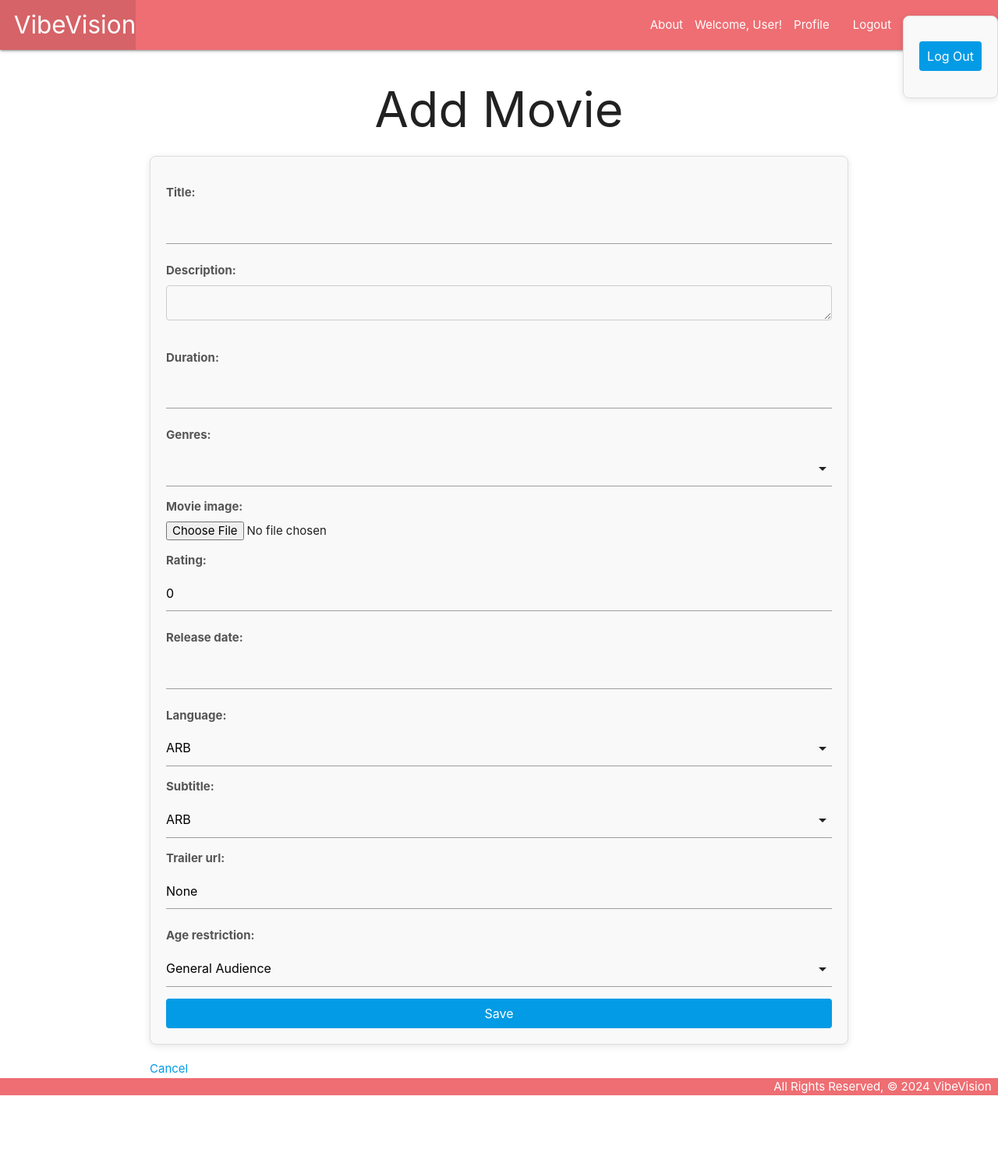
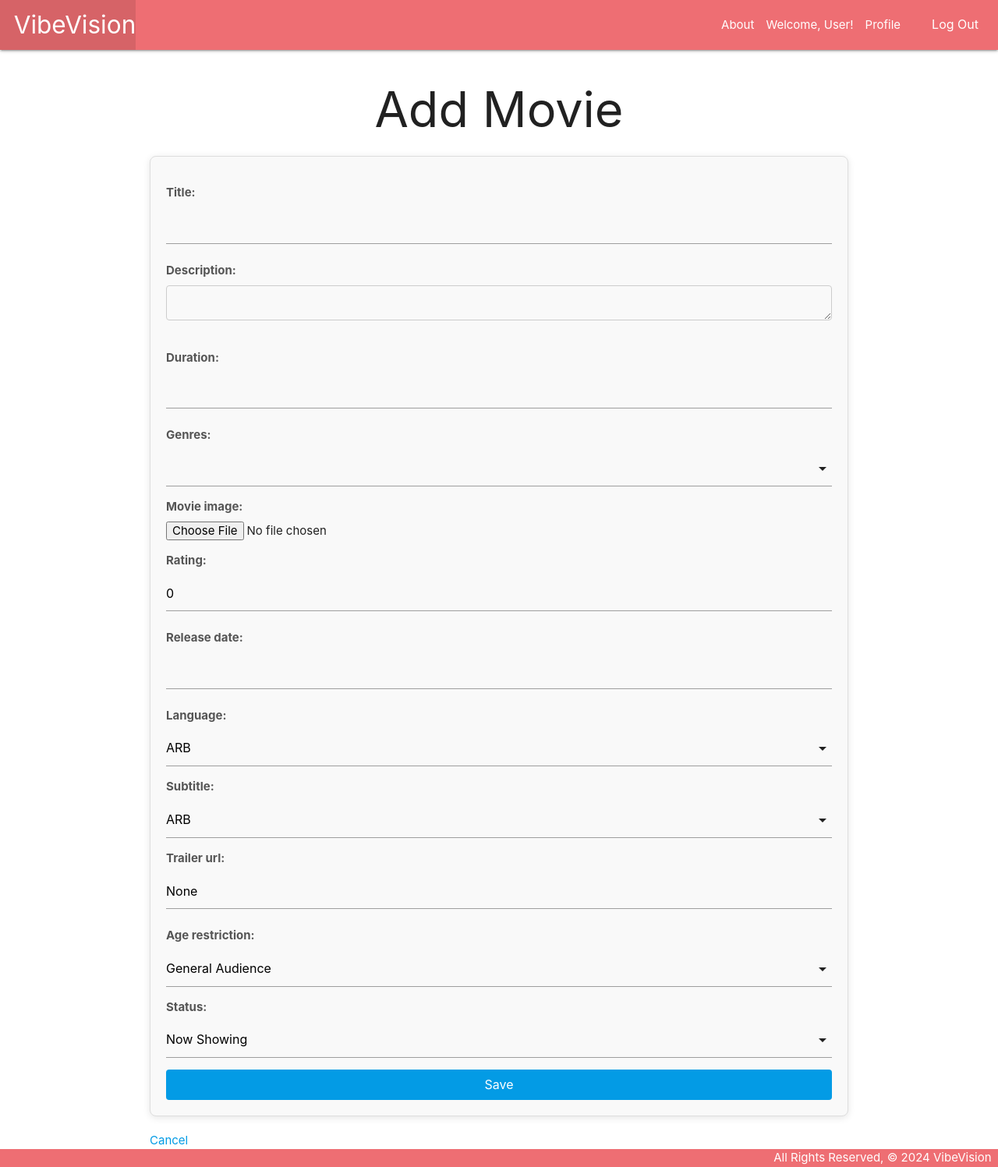
Before and after one commit to Mujtaba18/VibeVision, a Django app: page /movies/create/ in a window 1280 px wide. Shown: the whole page at 78% size. Before the commit the page ends 1405 px from the top, so only its background shows below. Run offline with Django 5.2, Linux system fonts and the light colour scheme; the visitor is signed in with stand-in values (Sample User, id 1); data that the repository does not hold is empty.

Commit message:
Modified Movie Create Model

```diff
--- a/vibevision/main_app/models.py
+++ b/vibevision/main_app/models.py
@@ -16,6 +16,11 @@ LANGUAGES = (
     ('Arabic','ARB'),
     ( 'English','ENG',),
     ( 'Hindi', 'HIN')
+)
+
+MOVIE_STATUS = (
+    ('Now Showing','Now Showing'),
+    ( 'Coming Soon','Coming Soon',),
 )
 
 
@@ -73,6 +78,7 @@ class Movie(models.Model):
     rating = models.DecimalField(decimal_places=1, default=0, max_digits=3)
     age_restriction = models.CharField(max_length=150, default=AGE_RE[0][0], choices=AGE_RE)
     genres = models.ManyToManyField(Genre, blank=True)
+    status = models.CharField(max_length=50, choices=MOVIE_STATUS , default=MOVIE_STATUS[0][1])
 
     def __str__(self):
         return self.title
--- a/vibevision/main_app/static/css/style.css
+++ b/vibevision/main_app/static/css/style.css
@@ -139,6 +139,18 @@ button[type="submit"]:hover {
   margin-bottom: 15px;
 }
 
+.nostyle {
+  all: unset;
+}
+
+.logout-link {
+  text-decoration: none;
+  cursor: pointer;
+  background-color: transparent !important;
+  border: none;
+  text-align: left;
+}
+
 /* Responsive Design */
 @media (max-width: 600px) {
   .form-container {
--- a/vibevision/main_app/templates/base.html
+++ b/vibevision/main_app/templates/base.html
@@ -35,12 +35,13 @@
           {% endif %}
           <li><a href="{% url 'profile' %}">Profile</a></li>
           <li>
-          <li><a href="{% url 'logout' %}">Logout</a></li>
           <li>
-            <form action="{% url 'logout' %}" method="post">
-              {% csrf_token %}
-              <button type="submit"> Log Out</button>
-            </form>
+            <a>
+              <form class="nostyle" action="{% url 'logout' %}" method="post">
+                {% csrf_token %}
+                <button class="logout-link" type="submit">Log Out</button>
+              </form>
+            </a>
           </li>
           {% else %}
           <li><a href="{% url 'signup' %}">Sign up</a></li>
--- a/vibevision/main_app/templates/movies/movie_form.html
+++ b/vibevision/main_app/templates/movies/movie_form.html
@@ -12,6 +12,7 @@
   let subtitle = document.getElementById("id_subtitle")
   let language = document.getElementById("id_language")
   let genres = document.getElementById("id_genres")
+  let status = document.getElementById("id_status")
 
   M.Datepicker.init(dateEl, {
     format: "yyyy-mm-dd",
@@ -22,6 +23,7 @@
   M.FormSelect.init(subtitle)
   M.FormSelect.init(language)
   M.FormSelect.init(genres);
+  M.FormSelect.init(status);
 </script>
 
 {% endblock %}
--- a/vibevision/main_app/templates/movies/movie_list.html
+++ b/vibevision/main_app/templates/movies/movie_list.html
@@ -14,6 +14,7 @@
       <th>Trailer URL</th>
       <th>Rating</th>
       <th>Age Restriction</th>
+      <th>Status</th>
       <th>Actions</th>
       <th colspan="2"><a href="{% url 'movie_create' %}" style="color: white; background-color: #039be5; padding: 10px; border-radius: 10px; text-align: center; display: flex;">  <i class="material-icons">add   </i>
        </a>
@@ -52,6 +53,7 @@
 
       <td>{{ movie.rating }}</td>
       <td>{{ movie.age_restriction }}</td>
+      <td>{{ movie.status }}</td>
       <td colspan="2">
         <a href="{% url 'movie_update' movie.id %}" class="btn blue">Edit</a>
         <a href="{% url 'movie_delete' movie.id %}" class="btn red">Delete</a>
--- a/vibevision/main_app/views.py
+++ b/vibevision/main_app/views.py
@@ -68,7 +68,7 @@ def profile_update(request):
 ## ----------------------------------- Movie
 
 # Movie create view
-class MovieCreate( CreateView):
+class MovieCreate(LoginRequiredMixin,  CreateView):
     model = Movie
     template_name = 'movies/movie_form.html'
     fields = [
@@ -84,9 +84,13 @@ class MovieCreate( CreateView):
             'trailer_url',
             'rating',
             'age_restriction',
-
+            'status'
         ]
     success_url = '/movies/'
+
+    def form_valid(self, form):
+        form.instance.user = self.request.user  # Attach the current user to the movie
+        return super().form_valid(form)
 
 # Movie list view
 
```
Also changed, not shown: vibevision/main_app/static/uploads/movie_images/betoo.webp (added), vibevision/main_app/static/uploads/movie_images/betoo_OLjJOOz.webp (added), vibevision/main_app/static/uploads/movie_images/betoo_PRGM7Xv.webp (added), vibevision/main_app/static/uploads/movie_images/betoo_PtKdRgI.webp (added), vibevision/main_app/static/uploads/movie_images/firecat.jpeg (added).
